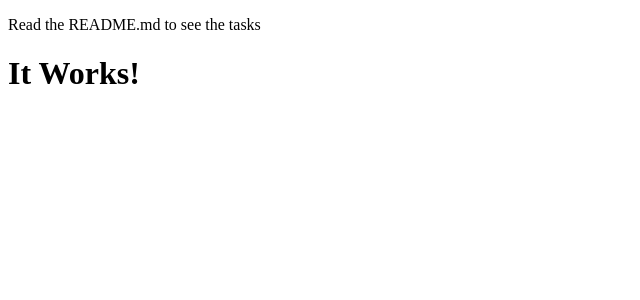
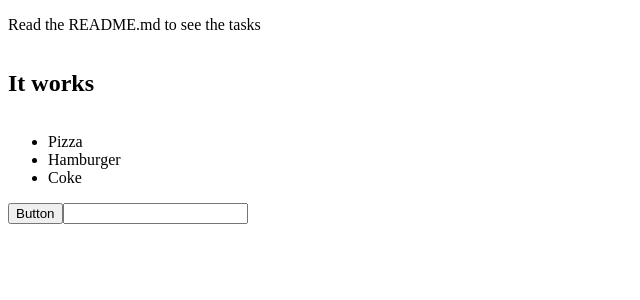
Before and after one commit to bjornargu/oppg5, a JavaScript app: page / in a window 1280 px wide. Shown: the top 300 px of the page, without its empty margins (0-640 px from the left). Built offline with nearby package versions, Linux system fonts and the light colour scheme.

Commit message:
last day of working

```diff
--- a/src/App.js
+++ b/src/App.js
@@ -1,12 +1,23 @@
+import Food from "./components/Food";
 import MyComponent from "./components/MyComponent";
+import Wrapper from "./components/Wrapper";
+
+const handleClick = () => {console.log("Clicked")};
+const handleChange = () => {console.log("Changed")};
+
 
 
 const App = () => (
   <div>
     <p>Read the README.md to see the tasks</p>
-    <MyComponent />
+    <Wrapper>
+      <MyComponent title="It works"/>
+    </Wrapper>
+    <Food food={['Pizza', 'Hamburger', 'Coke']} />
+    <button onClick={handleClick}>Button</button>
+    <input type="text" onChange={handleChange} />
   </div>
+
 );
 
 export default App;
-//test
--- /dev/null
+++ b/src/components/Food.js
@@ -0,0 +1,7 @@
+export default function Food({ food }) {
+    return(
+    <ul>
+      {food.map(foodItem => <li key={foodItem}>{foodItem}</li>)}
+    </ul>
+    )
+  }
--- a/src/components/MyComponent.js
+++ b/src/components/MyComponent.js
@@ -1,6 +1,5 @@
-import Title from "./Title.js";
+import Title from "./Title";
 
-export default function MyComponent (){
-    return <Title title="It Works!" />
-
+export default function MyComponent( {title}) {
+    return <Title title={title} />
 }
--- a/src/components/Title.js
+++ b/src/components/Title.js
@@ -1,3 +1,3 @@
-export default function Title(props){
-    return <h1>{props.title}</h1>
+export default function Title( {title} ) {
+    return <h1>{title}</h1>
 }
--- /dev/null
+++ b/src/components/Wrapper.js
@@ -0,0 +1,3 @@
+export default function Wrapper({ children }) {
+    return <section className='flex'>{children}</section>
+}
--- a/src/styles.scss
+++ b/src/styles.scss
@@ -2,3 +2,7 @@
   font-family: sans-serif;
   text-align: center;
 }
+
+.flex {
+  display: flex;
+}
```
